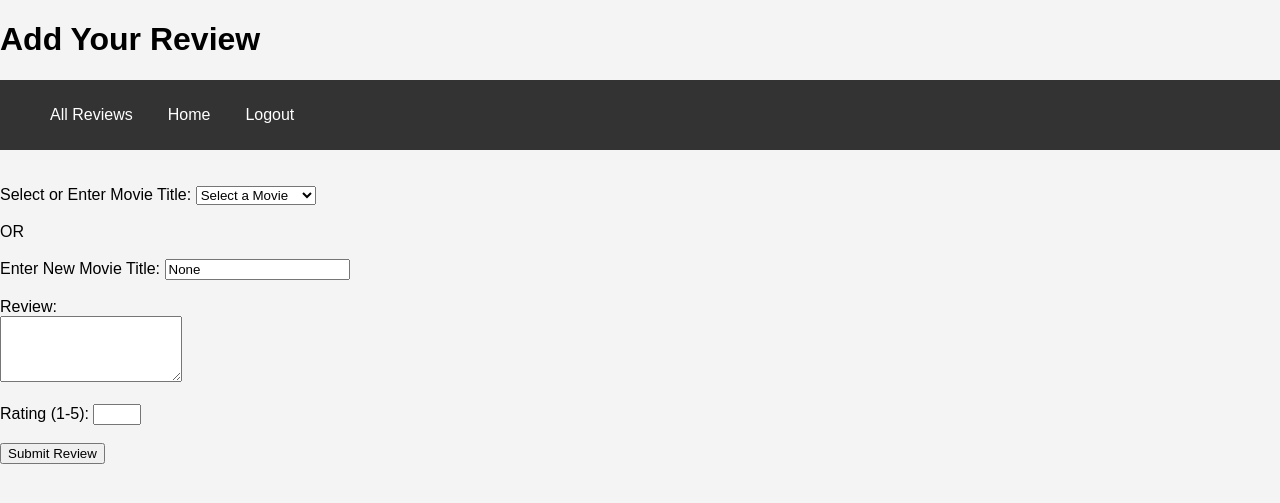
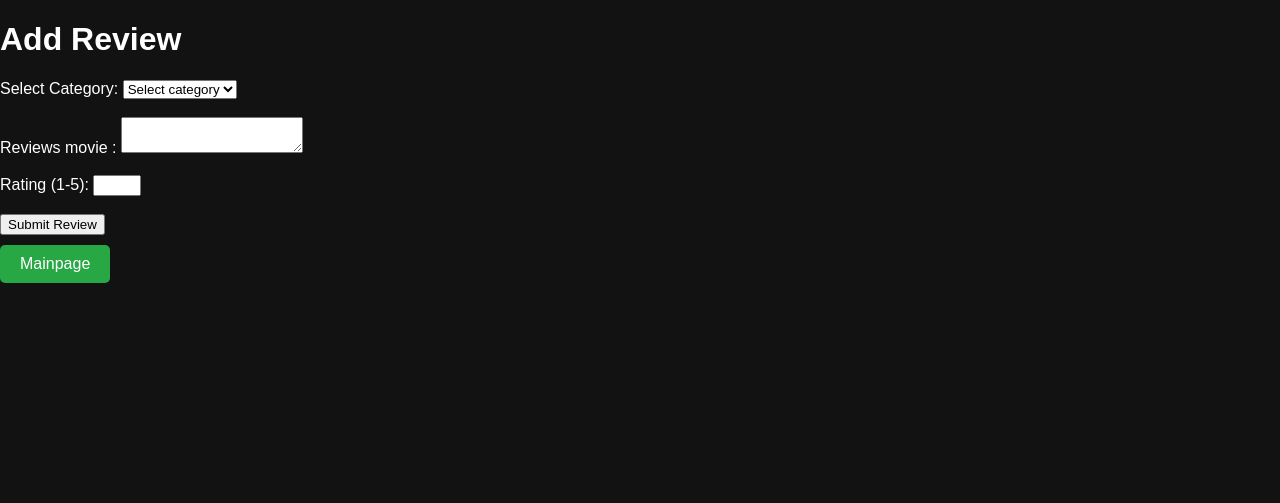
Before and after one commit to Krithik-7/Movie-Game_Review, a Flask app: page /add_review in a window 1280 px wide. Shown: the top 503 px of the page. Run offline with Flask 3, Linux system fonts and the light colour scheme; a user stored in the database is signed in.

Commit message:
add_reviews.html

```diff
--- a/pwa - Copy - Copy/template/add_review.html
+++ b/pwa - Copy - Copy/template/add_review.html
@@ -4,56 +4,121 @@
     <meta charset="UTF-8">
     <meta name="viewport" content="width=device-width, initial-scale=1.0">
     <title>Add Review</title>
-    <link rel="stylesheet" href="{{ url_for('static', filename='css/styleS1.css') }}">
+    <script src="https://code.jquery.com/jquery-3.6.0.min.js"></script>
+    <link rel="stylesheet" href="{{ url_for('static', filename='css/styles3.css') }}">
 </head>
 <body>
-    <h1>Add Your Review</h1>
+    <h1>Add Review</h1>
 
-    <nav class="navbar">
-        <div class="container">
+    <!-- Flash Message -->
+    {% with messages = get_flashed_messages(with_categories=true) %}
+        {% if messages %}
+            <ul>
+                {% for category, message in messages %}
+                    <li class="{{ category }}">{{ message }}</li>
+                {% endfor %}
+            </ul>
+        {% endif %}
+    {% endwith %}
+
+    <form method="POST">
+    <label for="category">Select Category:</label>
+    <select id="category" name="category" required>
+        <option value="" disabled selected>Select category</option>
+        <option value="movie">Movie</option>
+        <option value="game">Game</option>
+    </select>
+    <br><br>
+
+    <!-- Movie Section -->
+    <div id="movie-section" style="display:none;">
+        <label for="movie-title">Select Movie Title:</label>
+        <select id="movie-dropdown" name="movie_title">
+            <option value="" disabled selected>Select a movie title</option>
+            {% for movie in movie_titles %}
+                <option value="{{ movie }}">{{ movie }}</option>
+            {% endfor %}
+            <option value="other">Other (manual entry)</option>
+        </select>
+        <input type="text" id="movie-input" name="custom_movie_title" placeholder="Enter custom movie title" disabled>
+    </div>
+
+    <!-- Game Section -->
+    <div id="game-section" style="display:none;">
+        <label for="game-title">Select Game Title:</label>
+        <select id="game-dropdown" name="game_title">
+            <option value="" disabled selected>Select a game title</option>
+            {% for game in game_titles %}
+                <option value="{{ game }}">{{ game }}</option>
+            {% endfor %}
+            <option value="other">Other (manual entry)</option>
+        </select>
+        <input type="text" id="game-input" name="custom_game_title" placeholder="Enter custom game title" disabled>
+    </div>
+
+    <!-- Review Section -->
+    <label for="review">Reviews movie :</label>
+    <textarea id="review" name="review" required></textarea>
+    <br><br>
+
+    <label for="rating">Rating (1-5):</label>
+    <input type="number" id="rating" name="rating" min="1" max="5" required>
+    <br><br>
+
+    <button type="submit">Submit Review</button>
+</form>
 
 
-            <ul class="nav-links">
-                <li><a href="{{ url_for('get_reviews') }}">All Reviews</a></li>
-           <li> <a href="{{ url_for('index') }}" >Home</a></li>
+    <script>
+       // Toggle between movie and game sections based on category
+$('#category').change(function() {
+    var selectedCategory = $(this).val();
 
-                    <li><a href="{{ url_for('logout') }}">Logout</a></li>
+    if (selectedCategory === 'movie') {
+        $('#movie-section').show();
+        $('#game-section').hide();
+        $('#movie-input').prop('disabled', true).val(''); // Reset movie input
+        $('#game-input').prop('disabled', true).val(''); // Disable game input
+    } else if (selectedCategory === 'game') {
+        $('#movie-section').hide();
+        $('#game-section').show();
+        $('#movie-input').prop('disabled', true).val(''); // Disable movie input
+        $('#game-input').prop('disabled', true).val(''); // Reset game input
+    }
+});
 
+// Enable custom movie input if "Other" is selected
+$('#movie-dropdown').change(function() {
+    var selectedMovie = $(this).val();
+    if (selectedMovie === 'other') {
+        $('#movie-input').prop('disabled', false);
+    } else {
+        $('#movie-input').prop('disabled', true).val(''); // Clear input if not "Other"
+    }
+});
 
+// Enable custom game input if "Other" is selected
+$('#game-dropdown').change(function() {
+    var selectedGame = $(this).val();
+    if (selectedGame === 'other') {
+        $('#game-input').prop('disabled', false);
+    } else {
+        $('#game-input').prop('disabled', true).val(''); // Clear input if not "Other"
+    }
+});
 
-
-            </ul>
-        </div>
-    </nav>
-
-
-    <form method="POST">
-<br><br>
-        <!-- Dropdown for Inbuilt Movie Titles -->
-        <label for="movie_title">Select or Enter Movie Title: </label>
-        <select id="movie_title" name="movie_title">
-            <option value="">Select a Movie</option>
-            {% for title in movie_titles %}
-                <option value="{{ title }}" {% if selected_movie == title %} selected {% endif %}>
-                    {{ title }}
-                </option>
-            {% endfor %}
-        </select><br><br>
-
-        <!-- Textbox for User-defined Movie Title -->
-        <label for="movie_title_input">OR <br><br>Enter New Movie Title: </label>
-        <input type="text" id="movie_title_input" name="movie_title_input" value="{{ selected_movie }}"><br><br>
-
-        <!-- Review Field -->
-        <label for="review">Review: </label><br>
-        <textarea id="review" name="review" rows="4" required></textarea><br><br>
-
-        <!-- Rating Field -->
-        <label for="rating">Rating (1-5): </label>
-        <input type="number" id="rating" name="rating" min="1" max="5" required><br><br>
-
-        <!-- Submit Button -->
-        <button type="submit">Submit Review</button>
-    </form>
+// Ensure all custom inputs are enabled before submission
+$('form').on('submit', function() {
+    if ($('#movie-dropdown').val() === 'other') {
+        $('#movie-input').prop('disabled', false);
+    }
+    if ($('#game-dropdown').val() === 'other') {
+        $('#game-input').prop('disabled', false);
+    }
+});
+</script>
+<a href="{{ url_for('index') }}" style="display: inline-block; padding: 10px 20px; margin: 10px 0; font-size: 16px; color: #fff; background-color: #28a745; text-decoration: none; border-radius: 5px; border: none; text-align: center; cursor: pointer;">
+    Mainpage
+</a>
 </body>
 </html>
```
